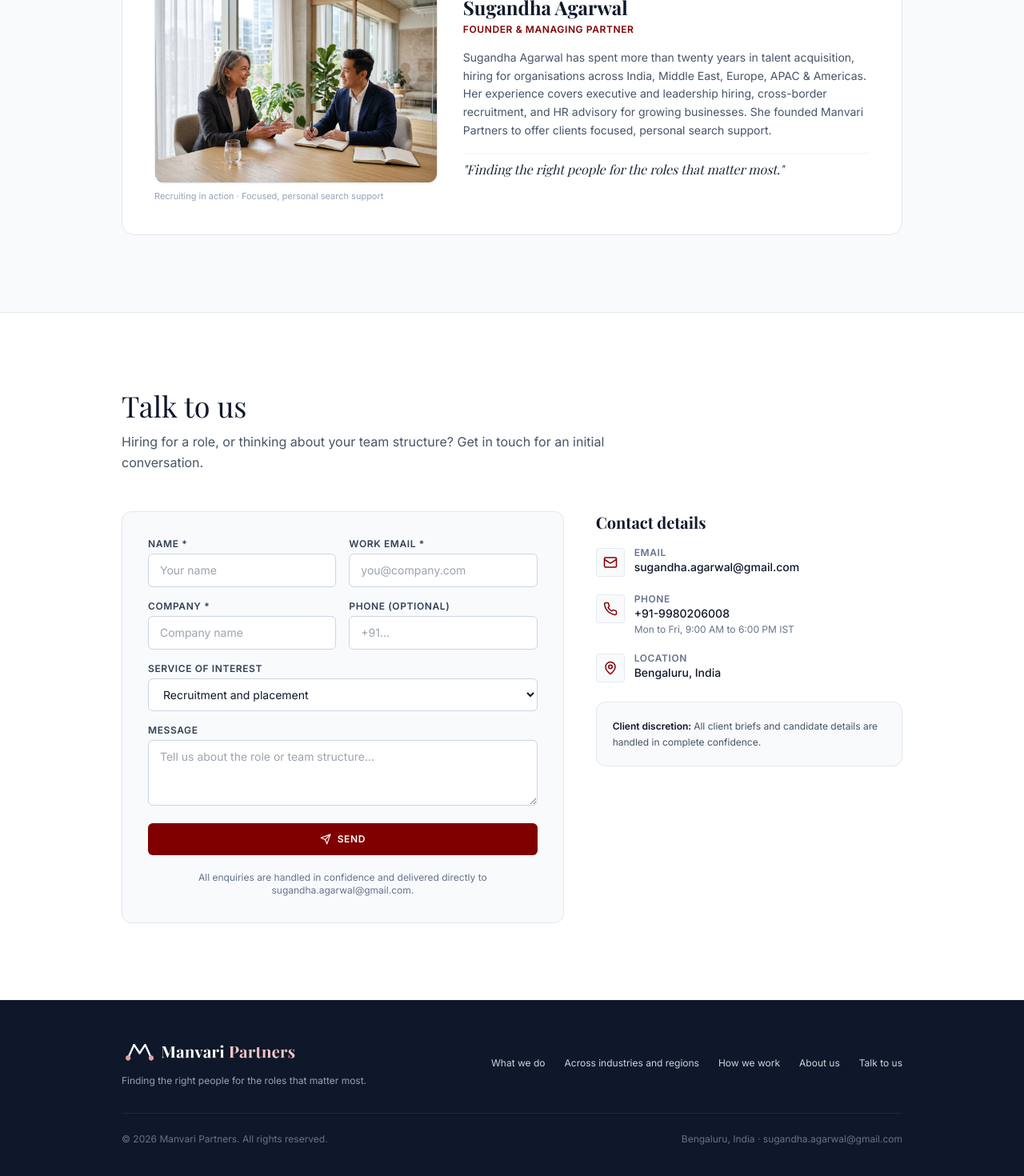
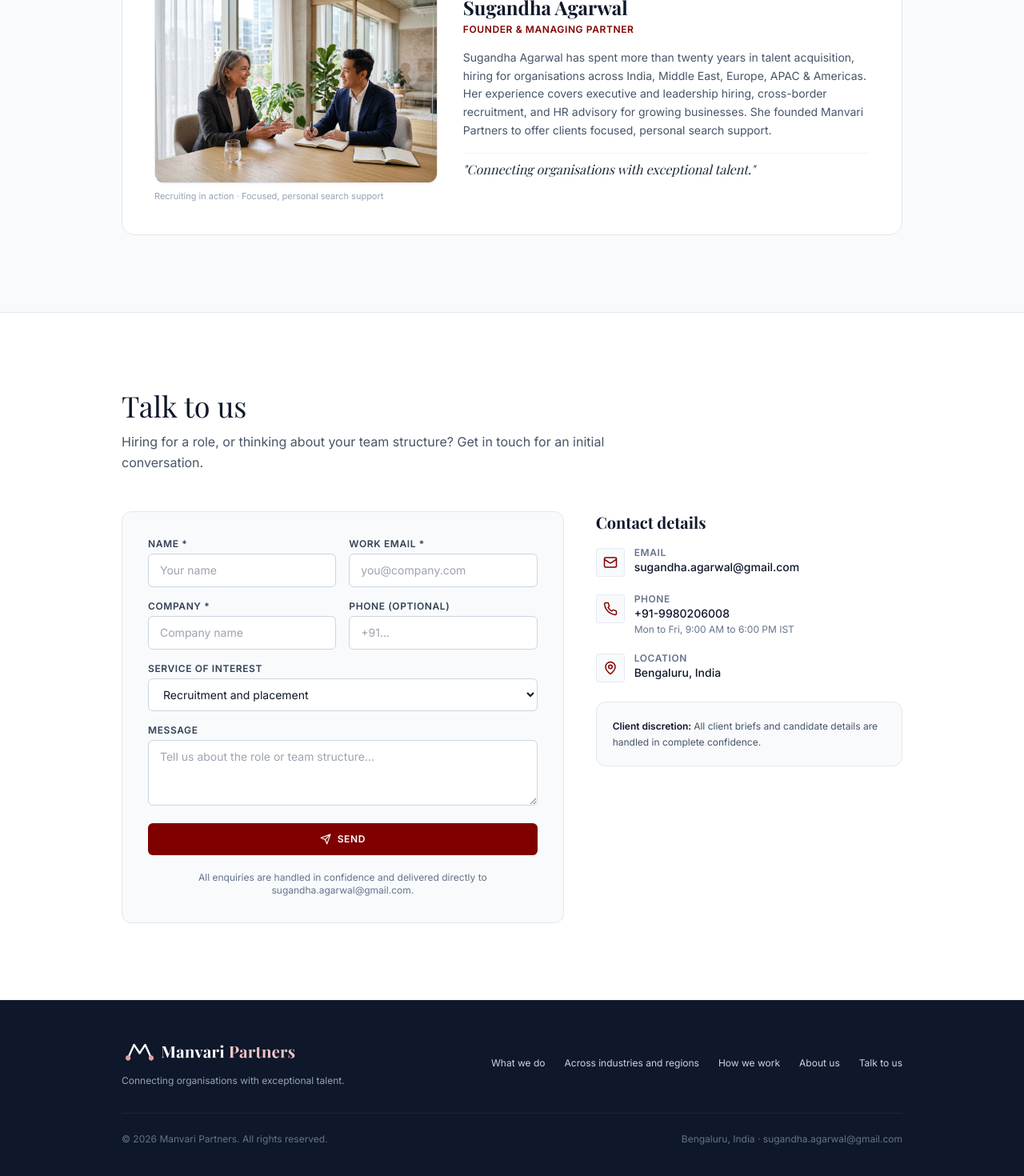
Before and after one commit to Tiru-Kaggundi/Manvari_webpage, a React (Vite) app: page / in a window 1280 px wide. Shown: the part 3627-5097 px from the top of the page at 80% size. Built offline with nearby package versions, Linux system fonts and the light colour scheme; a web font is replaced by a local one.

Commit message:
feat: update mission statement tagline

```diff
--- a/App.tsx
+++ b/App.tsx
@@ -573,7 +573,7 @@ export const App: React.FC = () => {
                   </p>
 
                   <div className="pt-2 text-slate-800 font-serif italic text-base border-t border-slate-100">
-                    "Finding the right people for the roles that matter most."
+                    "Connecting organisations with exceptional talent."
                   </div>
                 </div>
 
@@ -829,7 +829,7 @@ export const App: React.FC = () => {
                 />
               </div>
               <p className="text-xs text-slate-400">
-                Finding the right people for the roles that matter most.
+                Connecting organisations with exceptional talent.
               </p>
             </div>
 
```
Also changed, not shown: 1 other file (tests, documents, lock files or other folders).
